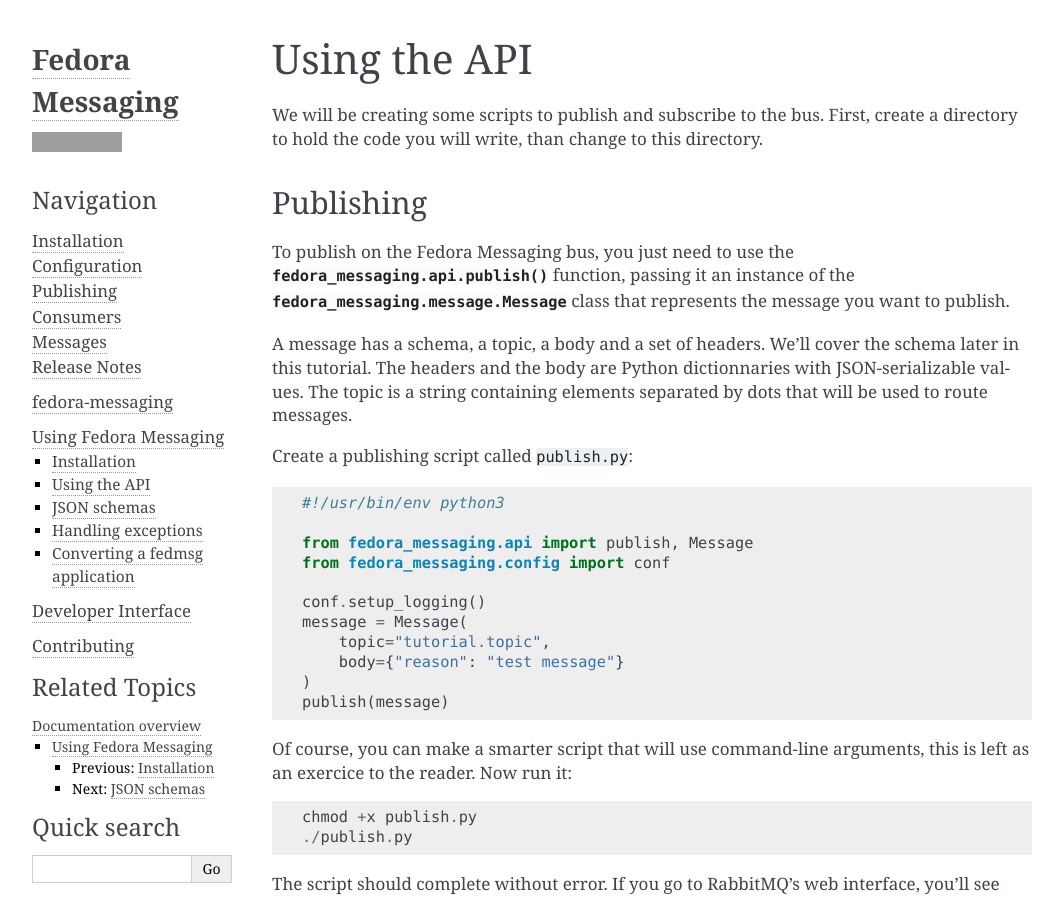
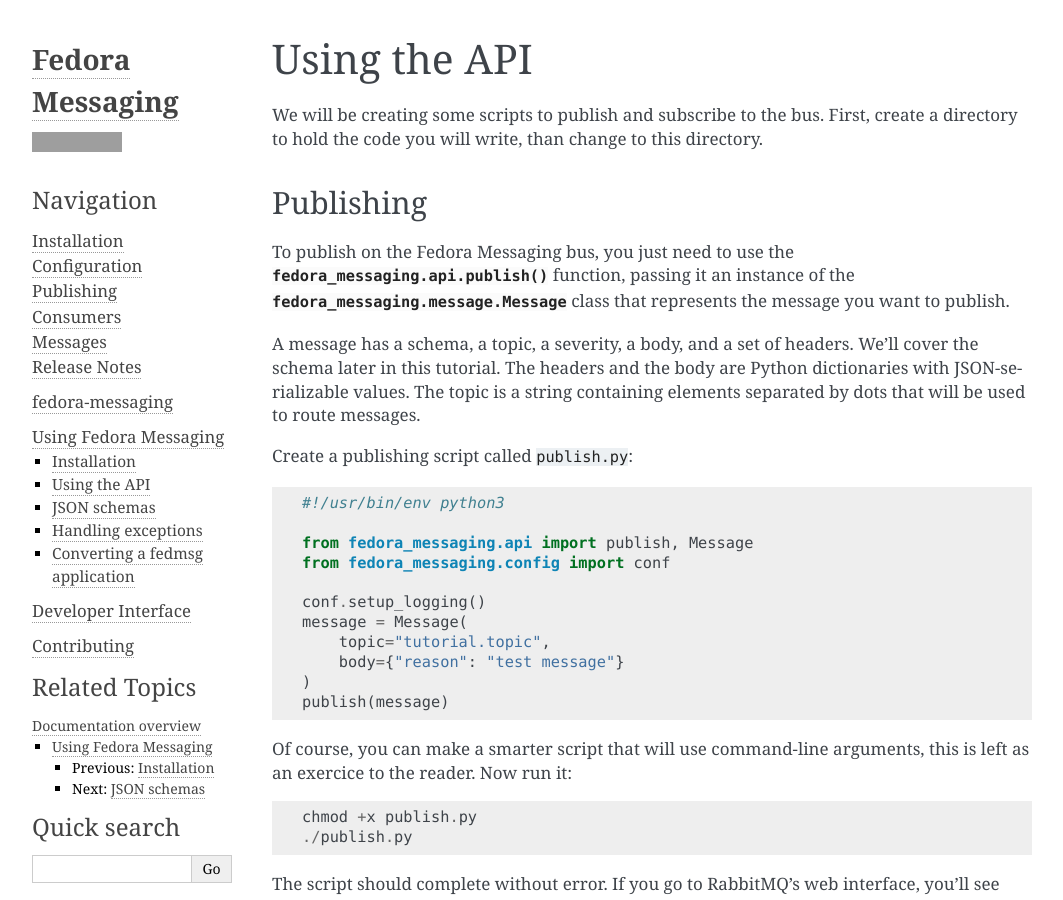
Before and after one commit to fedora-infra/fedora-messaging, a Sphinx documentation site: the page built from docs/tutorial/usage.rst, in a window 1280 px wide and 900 px high. Shown: the whole window, without its empty margins (98-1161 px from the left). Built offline with Sphinx 7.4.7, drawn with Linux system fonts in a browser that asks for light colours; grey boxes are pictures that could not be loaded.

Commit message:
Add a section in the tutorial for severity
Signed-off-by: Jeremy Cline <jcline@redhat.com>

```diff
--- a/docs/api.rst
+++ b/docs/api.rst
@@ -46,6 +46,8 @@ Message Schemas
 .. automodule:: fedora_messaging.message
    :members: Message, get_class
 
+.. _message-severity:
+
 Message Severity
 ----------------
 
--- a/docs/tutorial/usage.rst
+++ b/docs/tutorial/usage.rst
@@ -15,10 +15,10 @@ To publish on the Fedora Messaging bus, you just need to use the
 instance of the :py:class:`fedora_messaging.message.Message` class
 that represents the message you want to publish.
 
-A message has a schema, a topic, a body and a set of headers. We'll cover the
-schema later in this tutorial. The headers and the body are Python
-dictionnaries with JSON-serializable values. The topic is a string containing
-elements separated by dots that will be used to route messages.
+A message has a schema, a topic, a severity, a body, and a set of headers.
+We'll cover the schema later in this tutorial. The headers and the body are
+Python dictionaries with JSON-serializable values. The topic is a string
+containing elements separated by dots that will be used to route messages.
 
 Create a publishing script called ``publish.py``::
 
```
Also changed, not shown: docs/tutorial/schemas.rst (+10 -0 lines).
